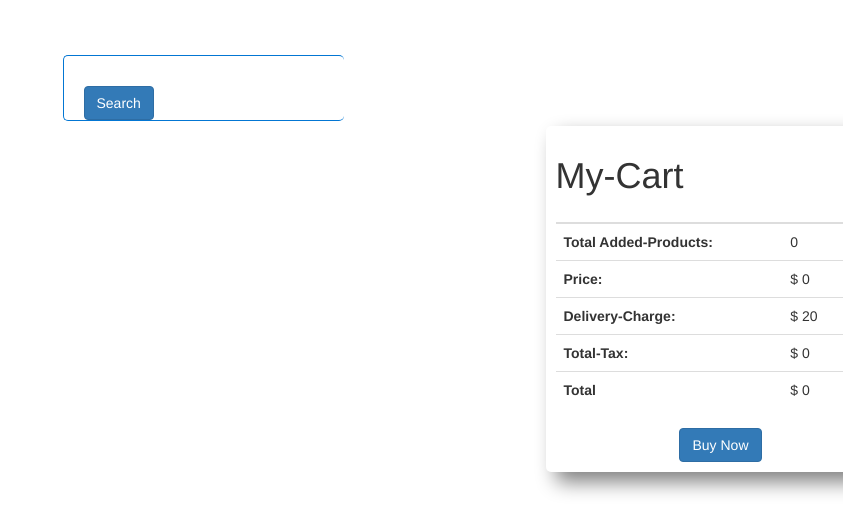
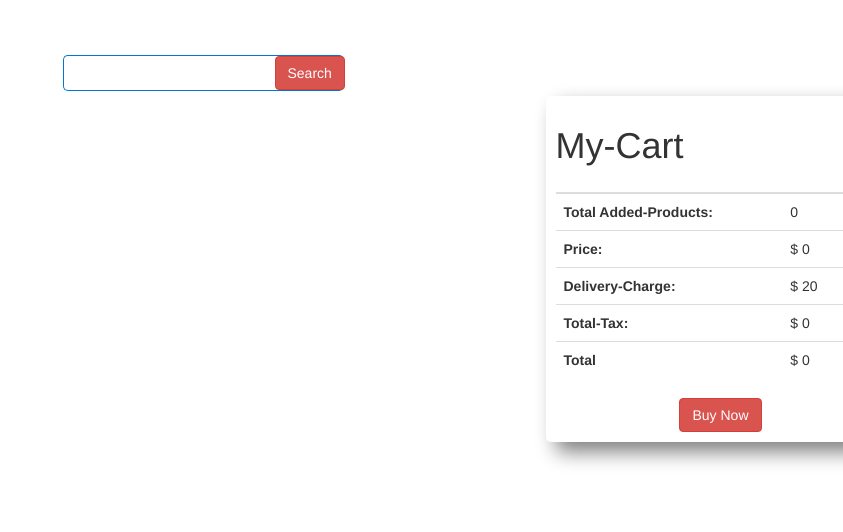
Before and after one commit to Eashan61/Ranga-Store-Website, a plain HTML site: page index.html in a window 1280 px wide. Shown: the whole page, without its empty margins (437-1280 px from the left). Drawn offline with nearby package versions, Linux system fonts and the light colour scheme; no server answers.

Commit message:
before adding modal

```diff
--- a/css/style.css
+++ b/css/style.css
@@ -19,6 +19,9 @@ body {
   margin: auto;
   margin-top: 50px;
   border-right: none;
+  display: flex;
+  justify-content: space-between;
+  background-color: white;
 }
 .search-button {
   padding: 10px 50px;
@@ -38,11 +41,12 @@ body {
 .single-product {
   padding: 10px;
   transition: 0.6s;
+  border-radius: 10px;
 }
 .single-product:hover {
   box-shadow: 4px 4px 7px gray;
   border-radius: 10px;
-  border: 1px solid cyan;
+  border: 5px solid red;
 }
 .product-image {
   width: 150px;
@@ -56,6 +60,7 @@ body {
   border-radius: 5px;
   margin-right: 30px;
   position: fixed;
+  background-color: white;
 }
 .cart-main {
   padding-right: 30px;
--- a/index.html
+++ b/index.html
@@ -20,10 +20,10 @@
 <body>
   <header></header>
   <main class="main">
-    <div class="search-field">
-      <div class="search-box">
+    <div class="search-field ">
+      <div class="search-box ">
         <input id="input-field" class="search-field" type="text" />
-        <button type="button" class="btn btn-primary search-button" data-toggle="button" aria-pressed="false"
+        <button type="button" class="btn btn-danger search-button" data-toggle="button" aria-pressed="false"
           autocomplete="off" id="search-btn" onclick="loadProducts()">
           Search
         </button>
@@ -80,11 +80,13 @@
             </tbody>
           </table>
           <div class="parces text-center">
-            <button class="btn btn-primary text-center">Buy Now</button>
+            <button class="btn btn-danger text-center">Buy Now</button>
           </div>
         </div>
       </div>
     </div>
+    <!-- adding modal -->
+
   </main>
   <footer></footer>
 
--- a/js/app.js
+++ b/js/app.js
@@ -1,3 +1,4 @@
+//calling api
 const loadProducts = () => {
   const url = 'https://fakestoreapi.com/products';
   fetch(url)
```
